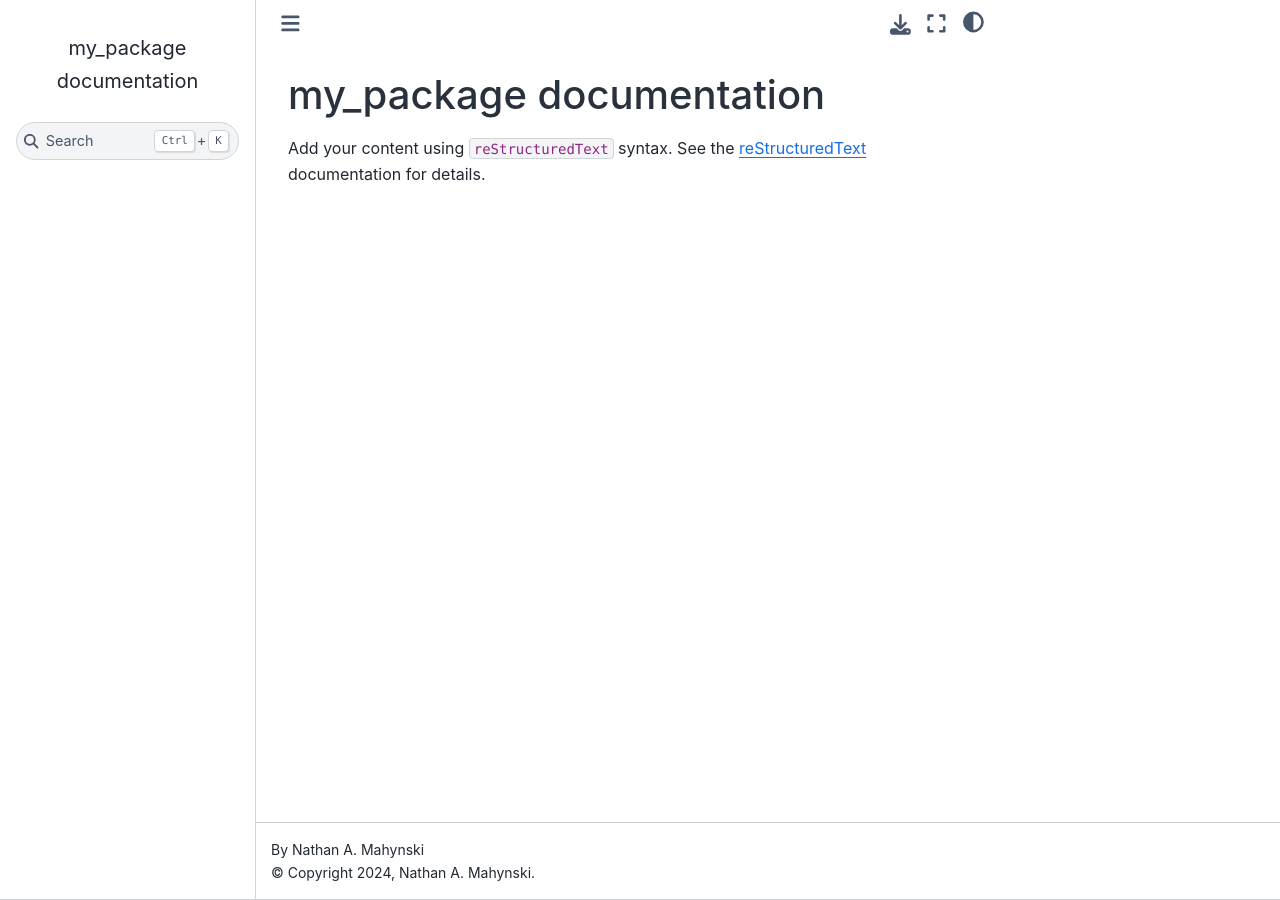
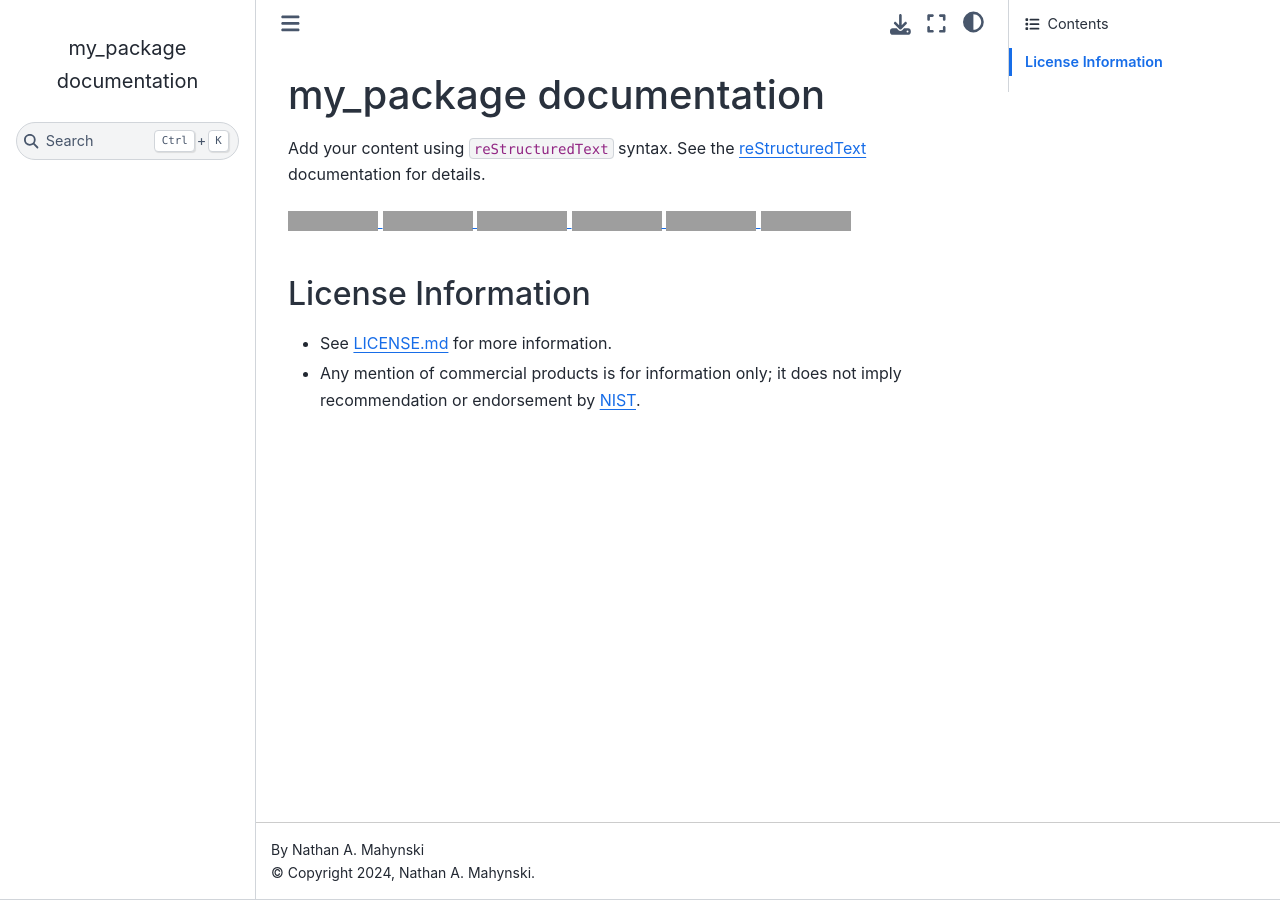
Before and after one commit to mahynski/my_package, a Sphinx documentation site: the page built from docs/index.rst, in a window 1280 px wide. Built offline with Sphinx 7.4.7 and the Sphinx Book theme 1.1.4, drawn with Linux system fonts in a browser that asks for light colours; grey boxes are pictures that could not be loaded.

Commit message:
Update index.rst

```diff
--- a/docs/index.rst
+++ b/docs/index.rst
@@ -9,6 +9,24 @@
 `reStructuredText <https://www.sphinx-doc.org/en/master/usage/restructuredtext/index.html>`_
 documentation for details.
 
+.. image:: https://github.com/mahynski/my_package/actions/workflows/python-app.yml/badge.svg?branch=main
+   :target: https://github.com/mahynski/my_package/actions
+.. image:: https://readthedocs.org/projects/my_package/badge/?version=latest
+   :target: https://my_package.readthedocs.io/en/latest/?badge=latest
+.. image:: https://img.shields.io/badge/pre--commit-enabled-brightgreen?logo=pre-commit&logoColor=white
+   :target: https://github.com/pre-commit/pre-commit
+.. image:: https://img.shields.io/badge/code%20style-black-000000.svg
+   :target: https://github.com/psf/black
+.. image:: https://img.shields.io/badge/%20imports-isort-%231674b1?style=flat&labelColor=ef8336
+   :target: https://pycqa.github.io/isort/
+.. image:: https://zenodo.org/badge/331207062.svg
+   :target: https://zenodo.org/badge/latestdoi/331207062
+
+License Information
+###################
+* See `LICENSE.md <https://github.com/mahynski/my_package/blob/main/LICENSE.md>`_ for more information.
+
+* Any mention of commercial products is for information only; it does not imply recommendation or endorsement by `NIST <https://www.nist.gov/>`_.
 
 .. toctree::
    :maxdepth: 2
```
